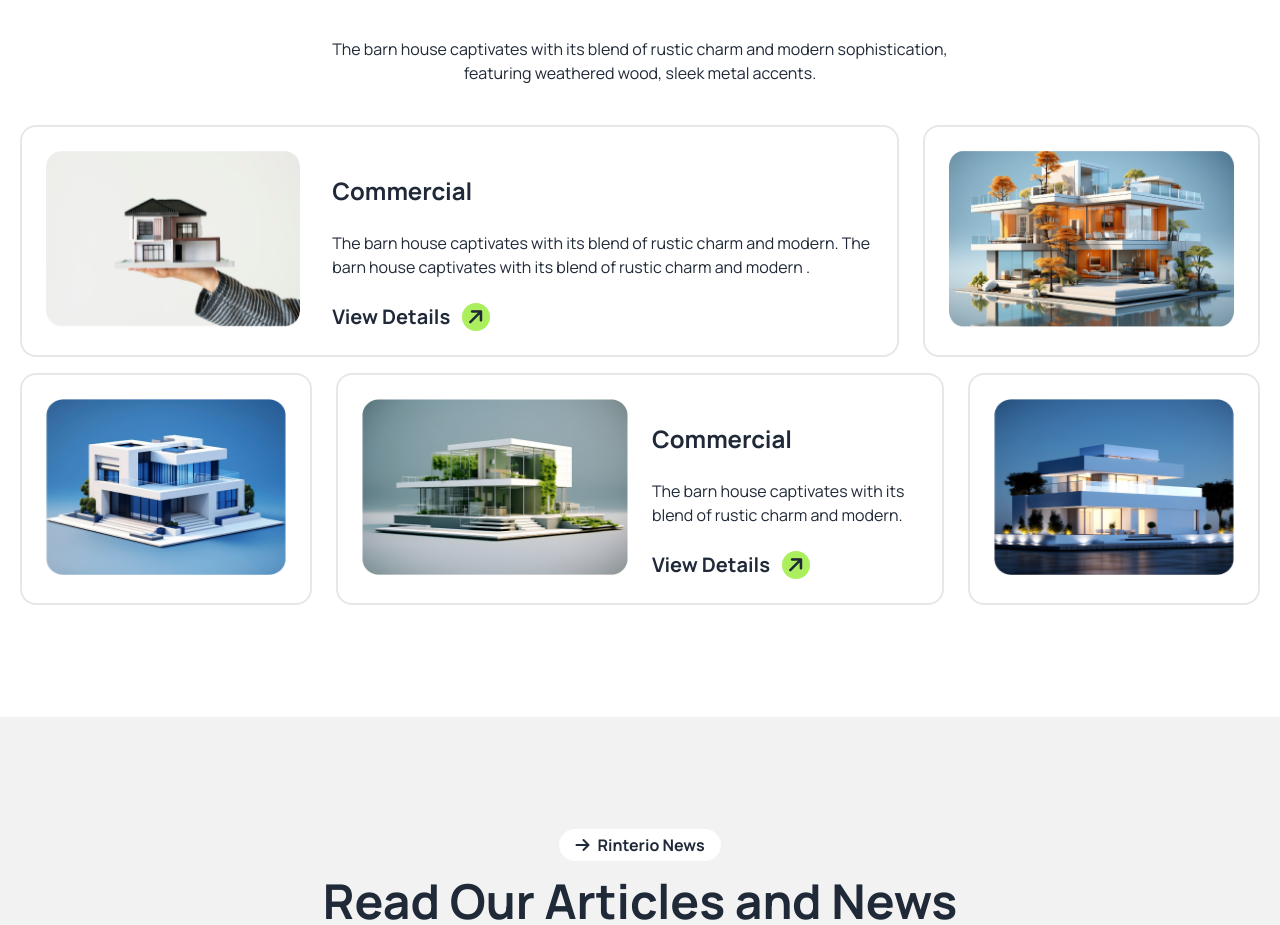
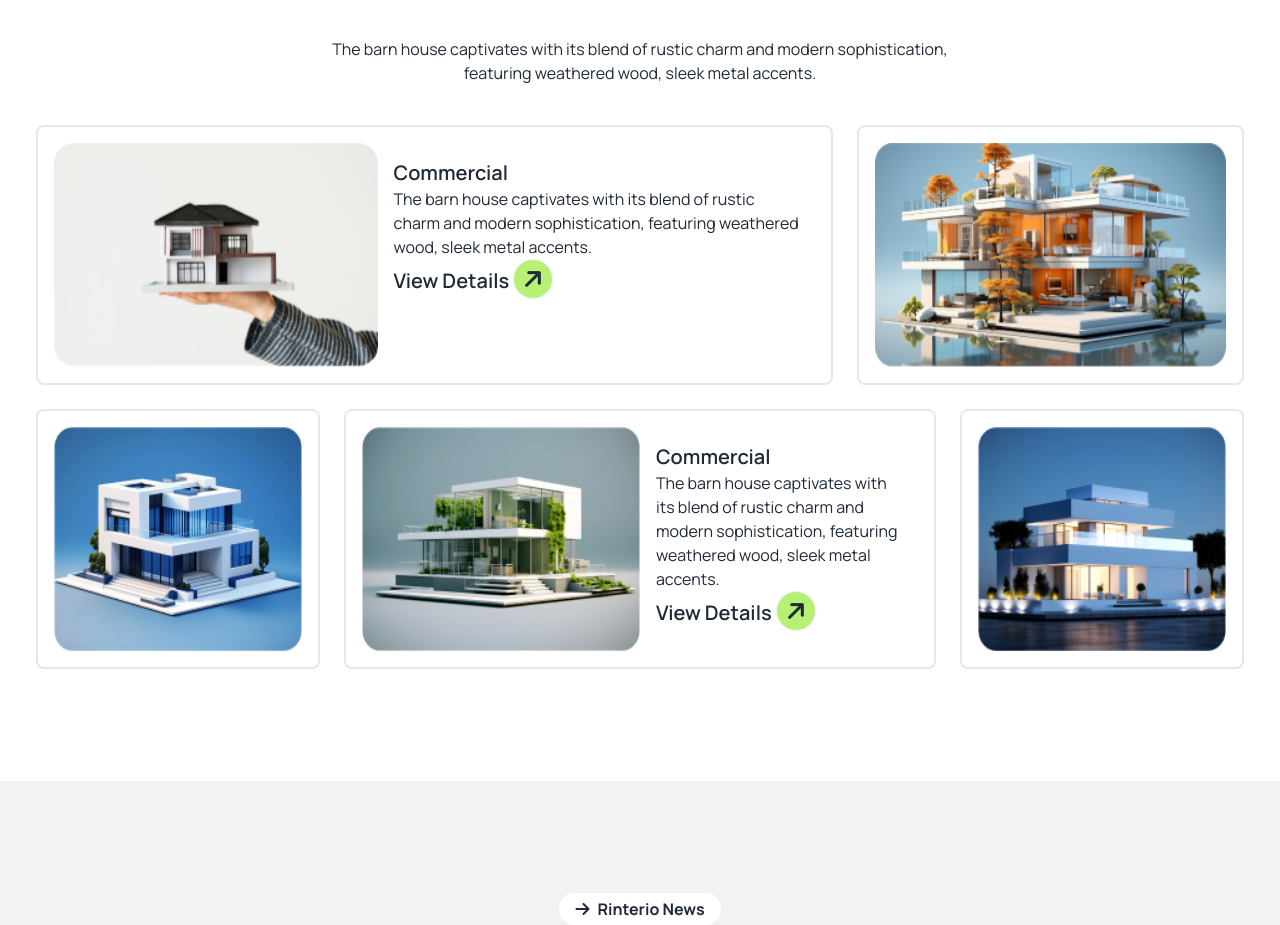
Before and after one commit to sultangithub04/PH-Assignment-03, a plain HTML site: page index.html in a window 1280 px wide. Shown: the part 2629-3554 px from the top of the page. Drawn offline with nearby package versions, Linux system fonts and the light colour scheme.

Commit message:
some update for resposive medium device

```diff
--- a/index.html
+++ b/index.html
@@ -224,7 +224,7 @@
         </div>
       </div>
     </section>
-    <!-- section 03 -->
+    <!-- section our latest portfollio -->
     <section class=" px-5">
       <div class="text-center  py-28  space-y-4 container mx-auto">
         <button class="bg-white rounded-full px-4 py-1 font-bold"><i class="fa-solid fa-arrow-right pr-2"></i>Explore
@@ -233,51 +233,49 @@
         <h1 class="text-5xl font-bold">Our Latest Portfolio</h1> <br>
         <p>The barn house captivates with its blend of rustic charm and modern sophistication, <br> featuring
           weathered wood, sleek metal accents.</p> <br>
-        <!-- our latest porfoilo first row -->
-        <div class="grid md:grid-cols-7 gap-6">
-          <div class="border-2 rounded-2xl grid md:grid-cols-3 gap-8 p-6 md:col-span-5">
-            <div class="md:col-span-1">
-              <img class="h-44 w-full mx-auto" src="./assets/img1.png" alt="">
-            </div>
-            <div class="flex flex-col justify-between items-start md:col-span-2  "> <br>
-              <h5 class="font-bold text-2xl">Commercial</h5> <br>
-              <p class="text-left">The barn house captivates with its blend of rustic charm and modern. The barn house
-                captivates with its
-                blend of rustic charm and modern .</p> <br>
-              <h6 class="font-bold text-xl"><span class="pr-2">View Details</span> <i
-                  class="fa-solid fa-arrow-right text-xl -rotate-45 text-white] rounded-full w-7 h-7 bg-[#ABEF5F]"></i>
-              </h6>
-            </div>
-
+        <!-- our latest porfolio challenge section grid column -->
+        <div class="grid md:grid-cols-12  gap-6 mx-4">
+          <div class=" lg:col-span-8 md:col-span-12 p-4 border-2 rounded-lg md:flex">
+              <img class="w-full h-56" src="./assets/img1.png" alt="">
+              <div class="p-4 text-left">
+                  <h3 class="text-xl font-semibold">Commercial</h3>
+                  <p>The barn house captivates with its blend of rustic charm and modern sophistication,
+                      featuring weathered wood, sleek metal accents.</p>
+                  <div class="text-xl font-semibold">
+                      View Details <div class="badge bg-[#acef5fdd]  size-10"><i
+                              class="fa-solid fa-arrow-up rotate-45 text-2xl"></i>
+                      </div>
+                  </div>
+              </div>
           </div>
-          <div class="border-2 rounded-2xl p-6 md:col-span-2">
-            <img class="h-44 w-full mx-auto" src="./assets/img2.png" alt="">
+          <div class=" lg:col-span-4 md:col-span-6 p-4 border-2 rounded-lg">
+              <img class=" w-full h-56" src="./assets/img2.png" alt="">
+          </div>
+          <div class=" lg:col-span-3 md:col-span-6 p-4 border-2 rounded-lg">
+              <img class="w-full h-56" src="./assets/img3.png" alt="">
+          </div>
+          <div class=" lg:col-span-6 md:col-span-12 md:flex p-4 border-2 rounded-lg ">
+              <img class="lg:w-1/2 w-full h-56" src="./assets/img4.png" alt="">
+              <div class="p-4 text-left">
+                  <h3 class="text-xl font-semibold">Commercial</h3>
+                  <p>The barn house captivates with its blend of rustic charm and modern sophistication,
+                      featuring weathered wood, sleek metal accents.</p>
+                  <div class="text-xl font-semibold">
+                      View Details <div class="badge bg-[#acef5fdd]  size-10"><i
+                              class="fa-solid fa-arrow-up rotate-45 text-2xl"></i>
+                      </div>
+                  </div>
+              </div>
+          </div>
+          <div class=" lg:col-span-3 md:col-span-6 p-4 border-2 rounded-lg">
+              <img class="w-full h-56" src="./assets/img5.png" alt="">
+          </div>
+          <div class=" hidden lg:hidden md:flex md:col-span-6 p-4 border-2 rounded-lg">
+              <img class="w-full h-56" src="./assets/img2.png" alt="">
           </div>
 
-        </div>
-        <!-- our latest portfoli second row -->
-        <div class="grid md:grid-cols-4 gap-6">
-          <div class="border-2 rounded-2xl p-6 md:col-span-1">
-            <img class="h-44 w-full mx-auto" src="./assets/img3.png" alt="">
-          </div>
-          <div class="border-2 rounded-2xl grid md:grid-cols-2 gap-6 p-6 md:col-span-2">
-            <div class="md:col-span-1">
-              <img class="h-44 w-full mx-auto" src="./assets/img4.png" alt="">
-            </div>
-            <div class="flex flex-col  items-start md:col-span-1 justify-between "> <br>
-              <h5 class="font-bold text-2xl">Commercial</h5> <br>
-              <p class="text-left">The barn house captivates with its blend of rustic charm and modern.</p> <br>
-              <h6 class="font-bold text-xl"><span class="pr-2">View Details</span> <i
-                  class="fa-solid fa-arrow-right text-xl -rotate-45 text-white] rounded-full w-7 h-7 bg-[#ABEF5F]"></i>
-              </h6>
-            </div>
 
-          </div>
-          <div class="border-2 rounded-2xl p-6 md:col-span-1">
-            <img class="h-44 w-full mx-auto" src="./assets/img5.png" alt="">
-          </div>
-
-        </div>
+      </div>
       </div>
     </section>
     <!-- extra section -->
```
